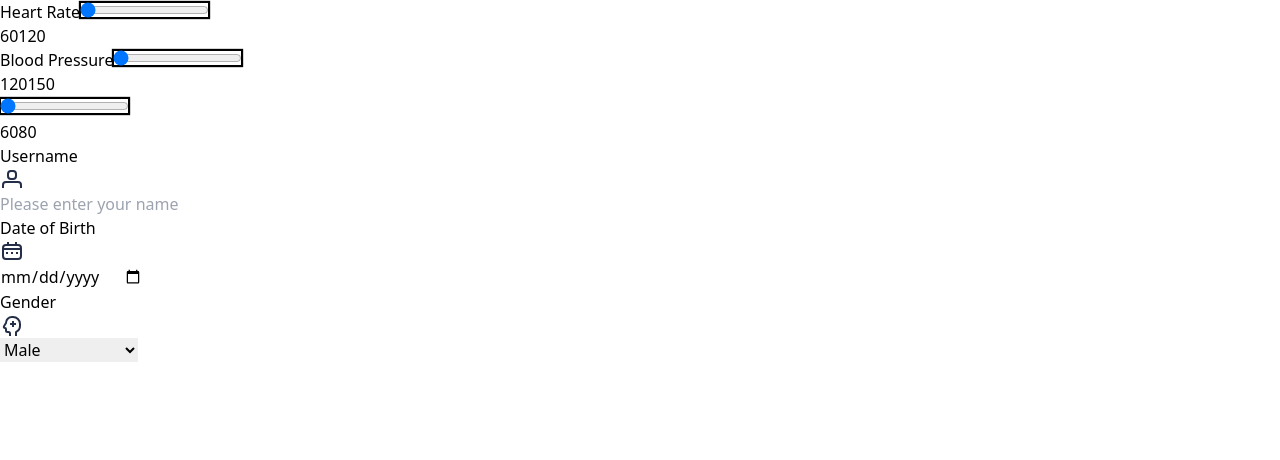
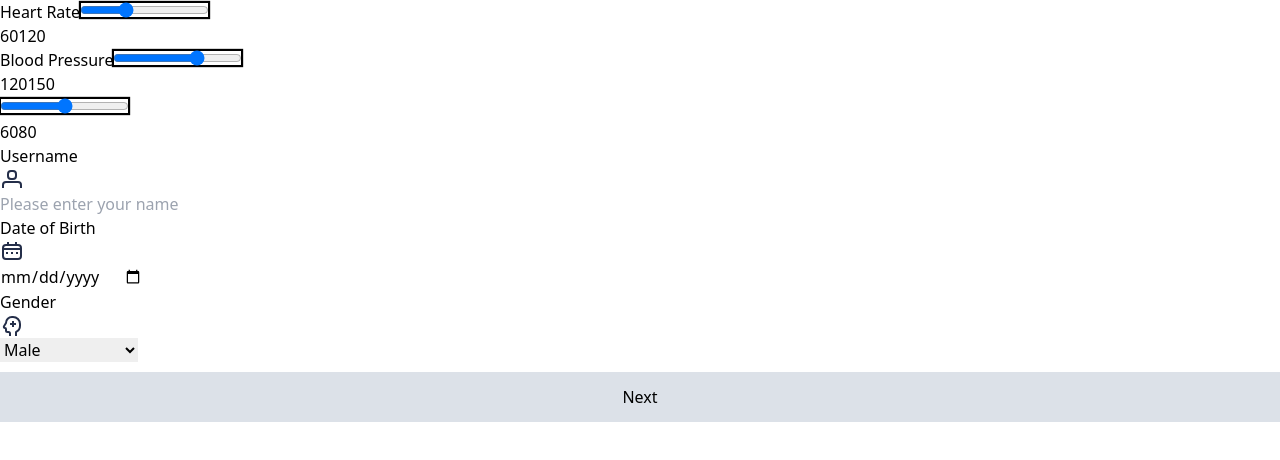
Before and after one commit to HUSS41N/jivi, a React (Vite) app: page / in a window 1280 px wide. Shown: the top 460 px of the page. Built offline with nearby package versions, Linux system fonts and the light colour scheme.

Commit message:
Button handler

```diff
--- /dev/null
+++ b/src/components/Button/Button.jsx
@@ -0,0 +1,27 @@
+import React from "react";
+
+const Button = ({ children, disabled, clickHandler, style }) => {
+  const defaultStyle = {
+    minWidth: "100px",
+    height: "40px",
+    backgroundColor: disabled ? '#DCE1E8' : '#0F67FE',
+    ...style,
+  };
+
+  return (
+    <button
+      className={`px-4 py-2 text-white font-medium rounded transition ease-in-out duration-150 ${
+        disabled
+          ? "bg-gray-400 cursor-not-allowed"
+          : "bg-blue-500 hover:bg-blue-600"
+      }`}
+      onClick={clickHandler}
+      disabled={disabled}
+      style={defaultStyle}
+    >
+      {children}
+    </button>
+  );
+};
+
+export default Button;
--- a/src/pages/details/Details.jsx
+++ b/src/pages/details/Details.jsx
@@ -6,18 +6,29 @@ import CalendarIcon from "../../assets/calendar.svg";
 import GenderIcon from "../../assets/gender.svg";
 import DateOfBirthInput from "../../components/DateOfBirthInput/DateOfBirthInput";
 import SelectInput from "../../components/SelectInput/SelectInput";
+import Button from "../../components/Button/Button";
 const Details = () => {
-  const [heartRate, setHeartRate] = useState(0);
-  const [bloodPressure, setBloodPressure] = useState(0);
-  const [anotherBloodPressure, setAnotherBloodPressure] = useState(0);
+  const [heartRate, setHeartRate] = useState(80);
+  const [bloodPressure, setBloodPressure] = useState(140);
+  const [anotherBloodPressure, setAnotherBloodPressure] = useState(70);
   const [userName, setUserName] = useState("");
   const [dob, setDob] = useState("");
-  const [gender,setGender] = useState("Male")
+  const [gender, setGender] = useState("Male");
   const options = [
-    { value: 'male', label: 'Male' },
-    { value: 'female', label: 'Female' },
-    { value: 'other', label: 'Other' },
+    { value: "male", label: "Male" },
+    { value: "female", label: "Female" },
+    { value: "other", label: "Other" },
   ];
+
+  const handleClick = () => {
+    console.log("Button was clicked!");
+  };
+
+  const customButtonStyles = {
+    width: "100%",
+    height: "50px",
+    marginTop: "10px",
+  };
 
   return (
     <div>
@@ -56,7 +67,7 @@ const Details = () => {
         setVal={setDob}
         placeholder="Select your date of birth"
       />
-        <SelectInput
+      <SelectInput
         label="Gender"
         icon={GenderIcon}
         val={gender}
@@ -64,6 +75,13 @@ const Details = () => {
         options={options}
         placeholder="Select a Gender"
       />
+      <Button
+        clickHandler={handleClick}
+        disabled={true}
+        style={customButtonStyles}
+      >
+        Next
+      </Button>
     </div>
   );
 };
```
